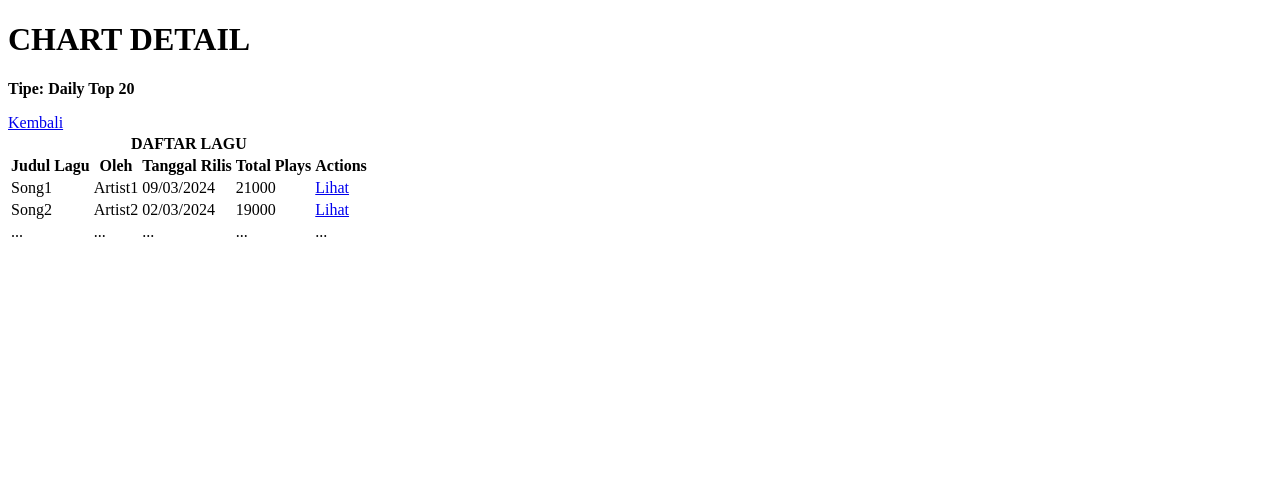
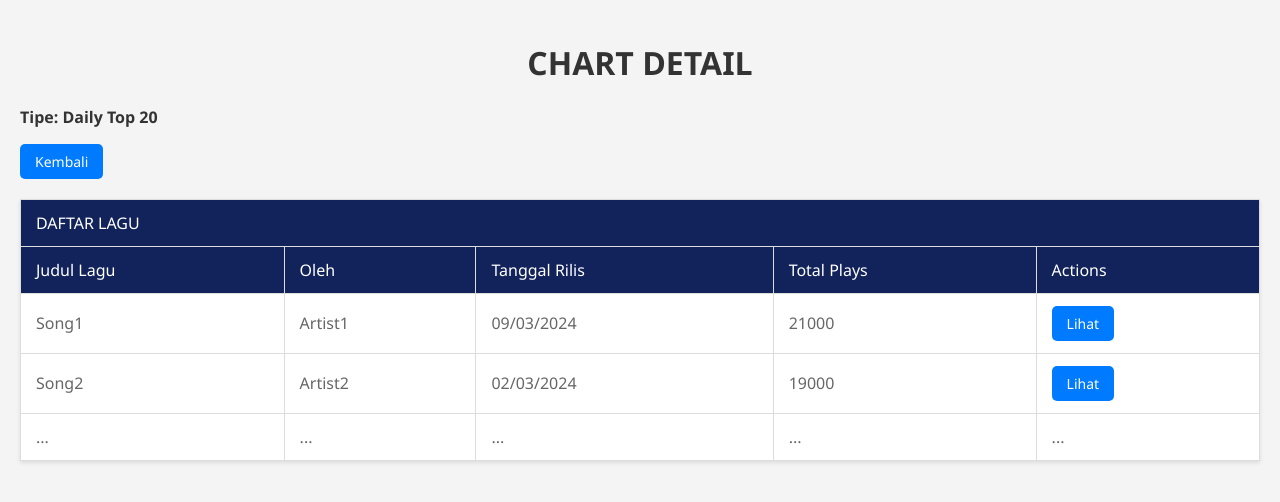
Before and after one commit to Saras355/basdat_proyek_tk, a Django app: template main/templates/chart_detail.html in a window 1280 px wide. Shown: the top 502 px of the page. Run offline with Django 5.2, Linux system fonts and the light colour scheme; the template is opened without the code that fills it, so the values that code supplies are empty.

Commit message:
Add chart_detail css

```diff
--- a/main/templates/chart_detail.html
+++ b/main/templates/chart_detail.html
@@ -10,7 +10,7 @@
     <h1>CHART DETAIL</h1>
     <p><strong>Tipe: Daily Top 20</strong></p>
     <div>
-        <a href="#">Kembali</a>
+        <a href="#" class="button">Kembali</a>
     </div>
     <table>
         <thead>
@@ -31,14 +31,14 @@
                 <td>Artist1</td>
                 <td>09/03/2024</td>
                 <td>21000</td>
-                <td><a href="#">Lihat</a></td>
+                <td><a href="#" class="button">Lihat</a></td>
             </tr>
             <tr>
                 <td>Song2</td>
                 <td>Artist2</td>
                 <td>02/03/2024</td>
                 <td>19000</td>
-                <td><a href="#">Lihat</a></td>
+                <td><a href="#" class="button">Lihat</a></td>
             </tr>
             <tr>
                 <td>...</td>
@@ -51,3 +51,80 @@
     </table>
 </body>
 </html>
+
+<style>
+    body {
+        font-family: 'Segoe UI', Tahoma, Geneva, Verdana, sans-serif;
+        background-color: #f4f4f4;
+        color: #333;
+        margin: 0;
+        padding: 20px;
+    }
+
+    h1 {
+        color: #333;
+        text-align: center;
+    }
+
+    table {
+        width: 100%;
+        border-collapse: collapse;
+        margin-top: 20px;
+        background-color: white;
+        box-shadow: 0 2px 4px rgba(0,0,0,0.1);
+    }
+
+    th, td {
+        border: 1px solid #dddddd;
+        padding: 12px 15px;
+        text-align: left;
+    }
+
+    th {
+        background-color: #11235A; /* Bright blue background */
+        color: #ffffff;
+        font-weight: normal;
+    }
+
+    td {
+        color: #666666;
+    }
+
+    a.button {
+        padding: 8px 15px;
+        background-color: #007bff; /* Bright blue background */
+        color: #ffffff;
+        text-decoration: none;
+        border-radius: 5px;
+        transition: background-color 0.3s;
+    }
+
+    a.button:hover {
+        background-color: #0056b3; /* A darker shade of blue */
+    }
+
+    .center-btn {
+        display: flex;
+        justify-content: center;
+        margin-top: 20px;
+        margin-bottom: 20px;
+    }
+    .button {
+        display: inline-block;
+        padding: 5px 15px;
+        text-align: center;
+        text-decoration: none;
+        color: #ffffff;
+        background-color: #007bff;
+        border-radius: 5px;
+        font-size: 14px;
+    }
+    .button:hover {
+        background-color: #0056b3;
+    }
+    .center-btn {
+      display: flex;
+      justify-content: center;
+      margin-bottom: 20px;
+    }
+</style>
```
